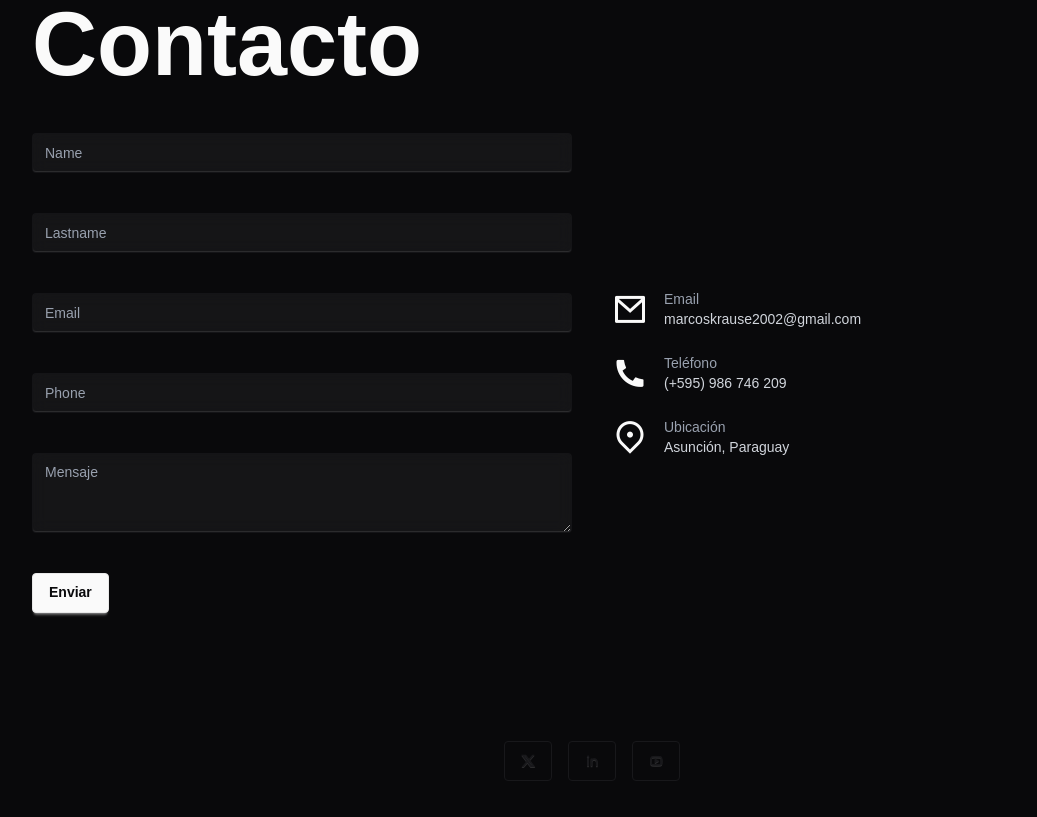
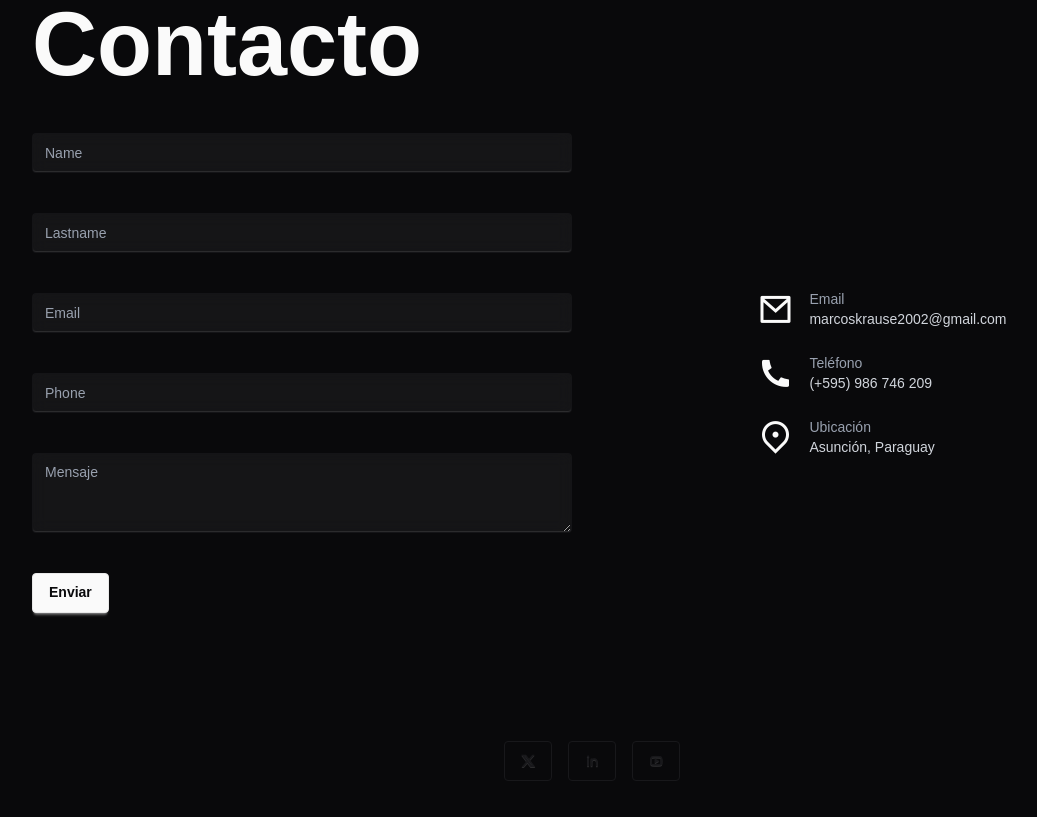
Before and after one commit to mazax28/portfolio-jova, a React (Vite) app: page / in a window 1280 px wide. Shown: the part 3820-4637 px from the top of the page, without its empty margins (48-1085 px from the left). Built offline with nearby package versions, Linux system fonts and the light colour scheme.

Commit message:
feat: improve layout of Contact section by adjusting form styling for better responsiveness

```diff
--- a/src/pages/Contact.tsx
+++ b/src/pages/Contact.tsx
@@ -39,11 +39,11 @@ function Contact() {
 
 
         {/* Contenido principal */}
-        <div className="grid grid-cols-1 md:grid-cols-2 gap-10 w-full">
+        <div className="grid grid-cols-1 md:grid-cols-2 gap-10 w-full md:justify-items-center  ">
           {/* Formulario */}
           <form
             onSubmit={handleSubmit(onSubmit)}
-            className="space-y-4"
+            className="space-y-4 w-full"
           >
             {fields.map((field) => (
               <div key={field}>
```
